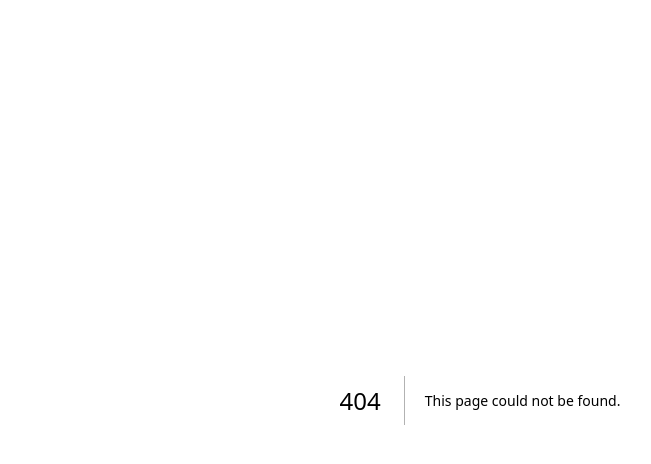
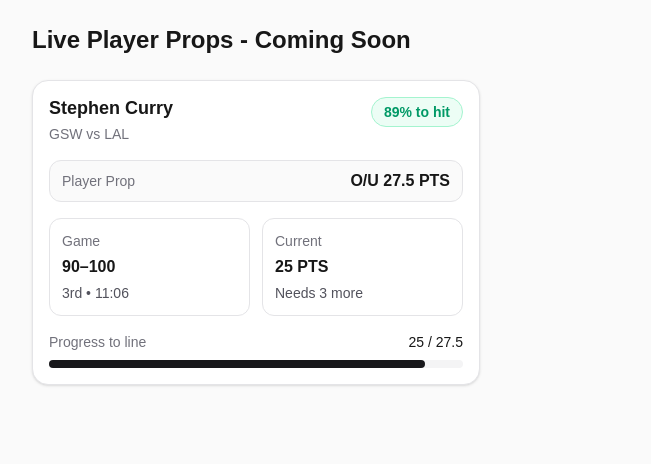
Before and after one commit to ucsb-cs148-w26/pj09-sports-betting, a Next.js app in the folder frontend/: page /props in a window 1280 px wide. Before the commit this address had no page. Shown: the top 464 px of the page, without its empty margins (160-811 px from the left). Built offline with nearby package versions, Linux system fonts and the light colour scheme.

Commit message:
Placeholder for prop page

```diff
--- /dev/null
+++ b/frontend/src/app/props/PropCard.tsx
@@ -0,0 +1,91 @@
+type Prop = {
+  player: string;
+  team: string;
+  opponent: string;
+  prop: { type: string; line: number; overUnder: string };
+  hitChance: number; // 0..1
+  game: { teamScore: number; oppScore: number; quarter: string; clock: string };
+  current: { value: number; label: string };
+};
+
+function pct(n: number) {
+  return Math.round(n * 100);
+}
+
+function chanceColor(p: number) {
+  if (p >= 80) return "text-emerald-600 bg-emerald-50 border-emerald-200";
+  if (p >= 60) return "text-amber-600 bg-amber-50 border-amber-200";
+  return "text-rose-600 bg-rose-50 border-rose-200";
+}
+
+export default function PlayerPropCard({ data }: { data: Prop }) {
+  const p = pct(data.hitChance);
+  const badge = chanceColor(p);
+
+  return (
+    <div className="w-full max-w-md rounded-2xl border border-zinc-200 bg-white p-4 shadow-sm">
+      {/* Game Info */}
+      <div className="flex items-start justify-between gap-3">
+        <div>
+          <div className="text-lg font-semibold leading-tight">{data.player}</div>
+          <div className="mt-1 text-sm text-zinc-500">
+            {data.team} vs {data.opponent}
+          </div>
+        </div>
+
+        <div className={`rounded-full border px-3 py-1 text-sm font-semibold ${badge}`}>
+          {p}% to hit
+        </div>
+      </div>
+
+      {/* Prop line */}
+      <div className="mt-4 flex items-center justify-between rounded-xl border border-zinc-200 bg-zinc-50 px-3 py-2">
+        <div className="text-sm text-zinc-500">Player Prop</div>
+        <div className="text-base font-semibold">
+          {data.prop.overUnder} {data.prop.line} {data.prop.type}
+        </div>
+      </div>
+
+      {/* Game state + Current stat */}
+      <div className="mt-4 grid grid-cols-2 gap-3">
+        <div className="rounded-xl border border-zinc-200 p-3">
+          <div className="text-sm text-zinc-500">Game</div>
+          <div className="mt-1 text-base font-semibold">
+            {data.game.teamScore}–{data.game.oppScore}
+          </div>
+          <div className="mt-1 text-sm text-zinc-600">
+            {data.game.quarter} • {data.game.clock}
+          </div>
+        </div>
+
+        <div className="rounded-xl border border-zinc-200 p-3">
+          <div className="text-sm text-zinc-500">Current</div>
+          <div className="mt-1 text-base font-semibold">
+            {data.current.value} {data.current.label}
+          </div>
+          <div className="mt-1 text-sm text-zinc-600">
+            Needs <span className="font-medium">{Math.max(0, Math.ceil(data.prop.line - data.current.value))}</span>{" "}
+            more
+          </div>
+        </div>
+      </div>
+      {/* Progress bar */}
+      <div className="mt-4">
+        <div className="mb-2 flex items-center justify-between text-sm">
+          <span className="text-zinc-500">Progress to line</span>
+          <span className="font-medium">
+            {data.current.value} / {data.prop.line}
+          </span>
+        </div>
+        <div className="h-2 w-full rounded-full bg-zinc-100">
+          <div
+            className="h-2 rounded-full bg-zinc-900"
+            style={{
+              width: `${Math.min(100, (data.current.value / data.prop.line) * 100)}%`,
+            }}
+          />
+        </div>
+      </div>
+    </div>
+  );
+}
--- /dev/null
+++ b/frontend/src/app/props/mock.tsx
@@ -0,0 +1,21 @@
+export const mockProp = {
+  player: "Stephen Curry",
+  team: "GSW",
+  opponent: "LAL",
+  prop: {
+    type: "PTS",
+    line: 27.5,
+    overUnder: "O/U",
+  },
+  hitChance: 0.89,
+  game: {
+    teamScore: 90,
+    oppScore: 100,
+    quarter: "3rd",
+    clock: "11:06",
+  },
+  current: {
+    value: 25,
+    label: "PTS",
+  },
+};
--- /dev/null
+++ b/frontend/src/app/props/page.tsx
@@ -0,0 +1,17 @@
+import PlayerPropCard from "./PropCard";
+import { mockProp } from "./mock";
+
+export default function PropsPage() {
+  return (
+    <main className="min-h-screen bg-zinc-50 p-6">
+      <div className="mx-auto max-w-4xl">
+        <h1 className="text-2xl font-semibold">Live Player Props - Coming Soon</h1>
+        <p className="mt-1 text-zinc-600"></p>
+
+        <div className="mt-6">
+          <PlayerPropCard data={mockProp} />
+        </div>
+      </div>
+    </main>
+  );
+}
```
